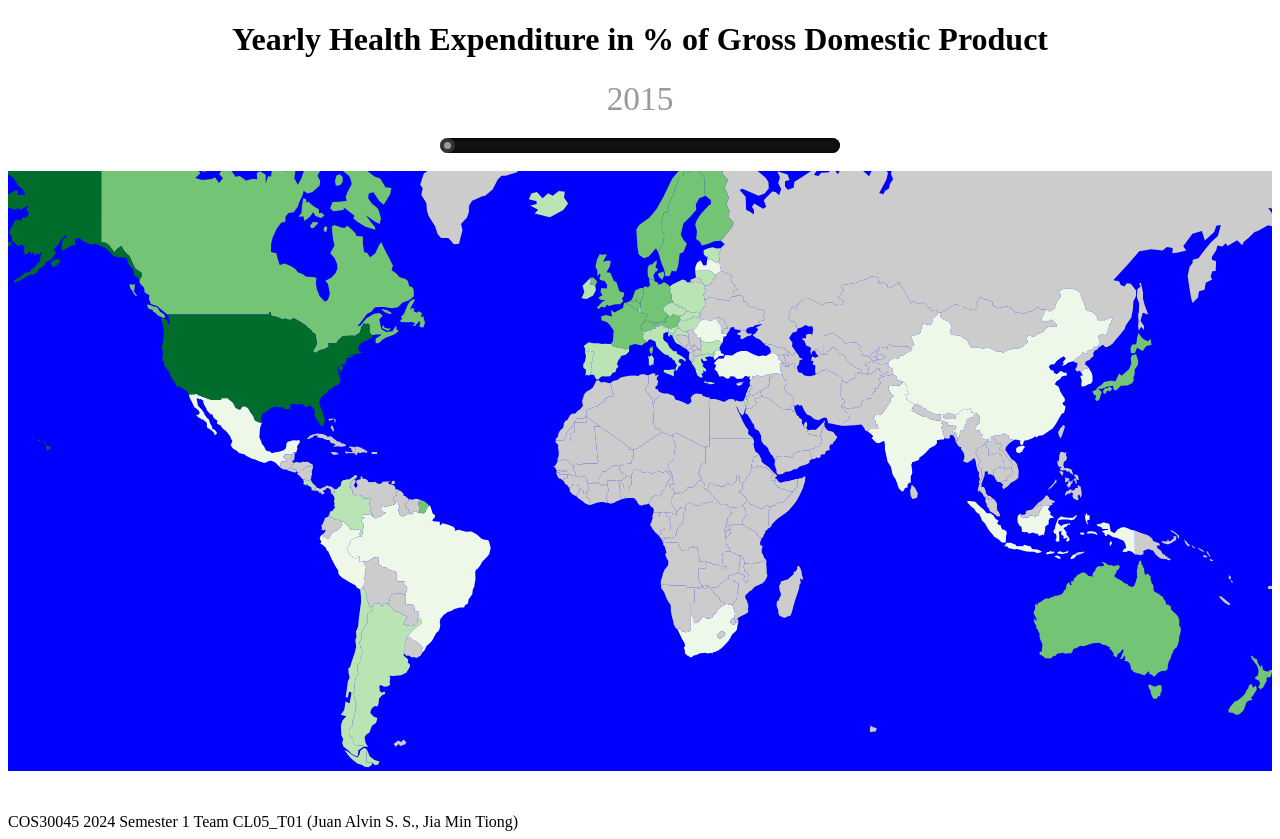
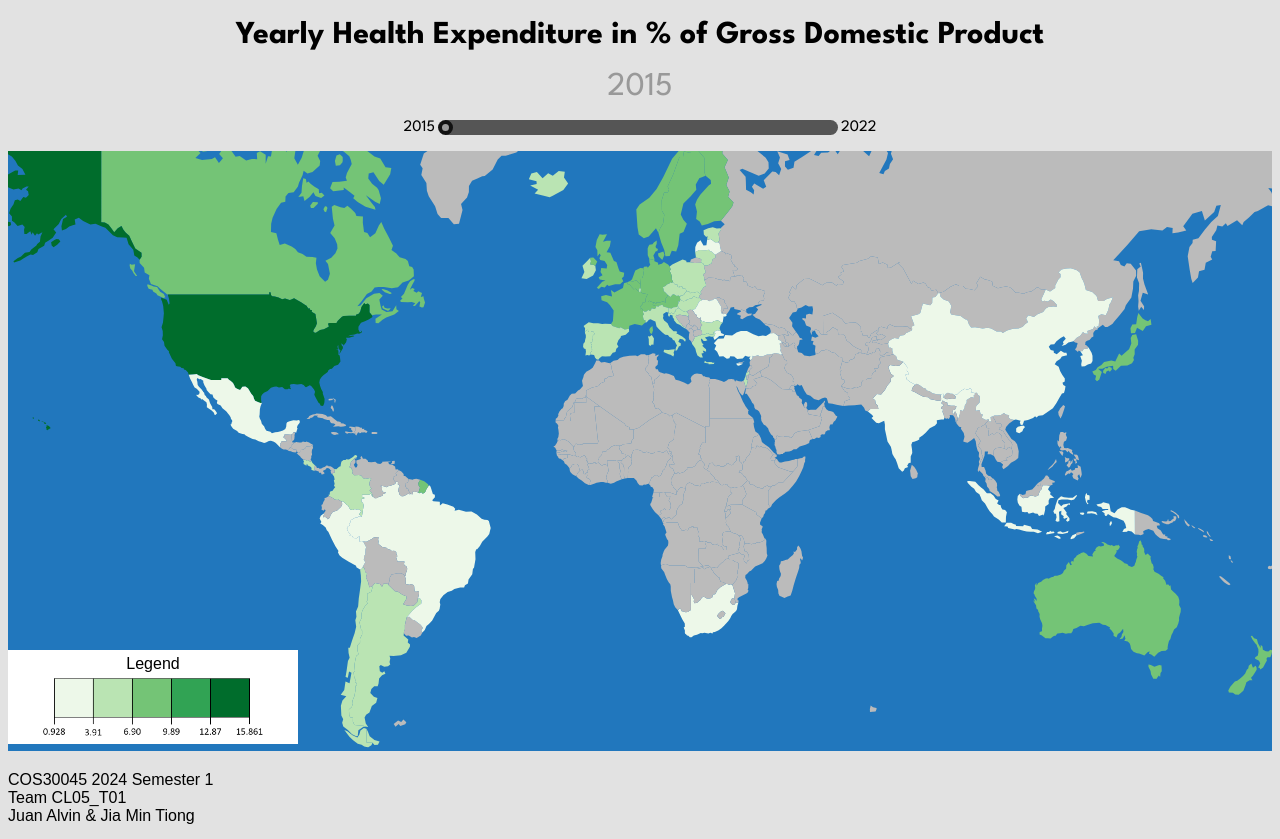
Before and after one commit to JuanAlvin03/dat_vis_team_project, a plain HTML site: page index.html in a window 1280 px wide. Drawn offline with nearby package versions, Linux system fonts and the light colour scheme.

Commit message:
last update i hope
i think its good enough for submission

```diff
--- a/index.html
+++ b/index.html
@@ -10,6 +10,7 @@
     <title>Health Expenditure</title>
 
     <link rel="stylesheet" href="style.css">
+
     <script src="https://unpkg.com/d3@4"></script>
     <!--<script src="https://d3js.org/d3.v7.min.js"></script>-->
 
@@ -23,18 +24,30 @@
     <!-- Add a slider -->
     <!--<input type="range" name="mySlider" id="mySlider" min="2015" max="2022" value="2015">-->
     <div class="div">
+
         <span id="rangeValue">2015</span><br>
-        <Input class="range" type="range" name="mySlider" id="mySlider" min="2015" max="2022" value="2015" onchange="rangeSlide(this.value)" onmousemove="rangeSlide(this.value)">
+
+        <div class="actualSlider">
+            2015 <Input class="range" type="range" name="mySlider" id="mySlider" min="2015" max="2022" value="2015" onchange="rangeSlide(this.value)" onmousemove="rangeSlide(this.value)"> 2022
+        </div>
     </div>
 
     <p id="chart"></p>
 
-    <p id="legend"></p>
-    <div id="tooltip" style="position:relative; background-color: white; padding: 10px; border: 1px solid #ccc; border-radius: 4px;"></div>
+    <p id="legend">
+        <div id="legend">
+            <span>Legend</span>
+            <img src="legend.png" alt="Legend Image">
+        </div>
+    </p>
+    <div id="tooltip" style="position:absolute; background-color: white; padding: 10px; border: 1px solid #ccc; border-radius: 4px;"></div>
 
-    <footer>COS30045 2024 Semester 1 Team CL05_T01 (Juan Alvin S. S., Jia Min Tiong)</footer>
+    <footer>COS30045 2024 Semester 1<br>Team CL05_T01<br>Juan Alvin & Jia Min Tiong</footer>
 
     <script>
+
+
+
     function rangeSlide(value) {
         document.getElementById('rangeValue').innerHTML = value;
     }
--- a/script.js
+++ b/script.js
@@ -28,12 +28,11 @@ function init(){
                 .append("svg")
                 .attr("width", w)
                 .attr("height", h)
-                .style("background-color", "blue")
 
     // https://gist.github.com/piwodlaiwo/3734a1357696dcff203a94012646e932
 
     d3.json("countries-110m.json", function(error, world) {
-        console.log(world);
+        //console.log(world);
 
         var healthData = [];
         var yearlyData = [];
@@ -124,6 +123,9 @@ function init(){
                 onlyValue.push(parseFloat(data[i].Value));
             }
 
+            console.log(d3.min(onlyValue));
+            console.log(d3.max(onlyValue));
+
             color.domain([
                 d3.min(onlyValue),
                 d3.max(onlyValue)
@@ -160,9 +162,8 @@ function init(){
                     var value = findDataByCountryName(d.properties.name);
 
                     if(value === "No Data"){
-                        return "#ccc" // if there is no value
+                        return "#bbb" // if there is no value
                     } else {
-                        console.log(value);
                         return color(value); // use the color based on the data
                     }
                 })
@@ -174,16 +175,29 @@ function init(){
                         .attr("fill", "orange")
 
                     var value = findDataByCountryName(d.properties.name);
-                    tooltip.style("visibility", "visible")
-                           .html("<strong>Country:</strong> " + d.properties.name + "<br><strong>Year:</strong> " + selectedYear + "<br><strong>Value:</strong> " + value + "% of GDP");
+                    if(value === "No Data"){
+                        tooltip.style("visibility", "visible")
+                                .html("<strong>Country:</strong> " + d.properties.name + "<br><strong>Year:</strong> " + selectedYear + "<br><strong>Value:</strong> " + value);
+                    } else {
+                        tooltip.style("visibility", "visible")
+                                .html("<strong>Country:</strong> " + d.properties.name + "<br><strong>Year:</strong> " + selectedYear + "<br><strong>Value:</strong> " + value + "% of GDP");
+                    }
 
+                    svg.selectAll("path")
+                        .style("opacity", 0.5)
+
+                    d3.select(this)
+                        .style("opacity", 1)
                 })
                 .on("mousemove", function(event) {
+                    tooltip.style("top", "550px")
+                            .style("left", "20px");
+
+                    /*
                     tooltip.style("top", (event.clientX - 10) + "px")
                             .style("left", (event.clientY + 10) + "px");
+                    */
 
-                    //tooltip.style("top", (event.pageY - 10) + "px")
-                           //.style("left", (event.pageX + 10) + "px");
                 })
                 .on("mouseout", function () { // effect when mouse move, not over anymore
                     //change bar to original color
@@ -192,12 +206,14 @@ function init(){
                             var value = findDataByCountryName(d.properties.name);
 
                             if(value === "No Data"){
-                                return "#ccc" // if there is no value
+                                return "#bbb" // if there is no value
                             } else {
-                                console.log(value);
                                 return color(value); // use the color based on the data
                             }
                         })
+
+                    svg.selectAll("path")
+                        .style("opacity", 1)
 
                     tooltip.style("visibility", "hidden");
                 });
@@ -276,29 +292,37 @@ function init(){
                         var value = findDataByCountryName(d.properties.name);
 
                         if(value === "No Data"){
-                            return "#ccc" // if there is no value
+                            return "#bbb" // if there is no value
                         } else {
-                            console.log(value);
                             return color(value); // use the color based on the data
                         }
                     })
 
-                    .on("mouseover", function(d) { // effect when mouse over
+                    .on("mouseover", function(d, event) { // effect when mouse over
                         // change path color to orange
 
                         d3.select(this)
                             .attr("fill", "orange")
 
                         var value = findDataByCountryName(d.properties.name);
-                        tooltip.style("visibility", "visible")
-                               .html("<strong>Country:</strong> " + d.properties.name + "<br><strong>Year:</strong> " + selectedYear + "<br><strong>Value:</strong> " + value + "% of GDP");
+
+                        if(value === "No Data"){
+                            tooltip.style("visibility", "visible")
+                                    .html("<strong>Country:</strong> " + d.properties.name + "<br><strong>Year:</strong> " + selectedYear + "<br><strong>Value:</strong> " + value);
+                        } else {
+                            tooltip.style("visibility", "visible")
+                                    .html("<strong>Country:</strong> " + d.properties.name + "<br><strong>Year:</strong> " + selectedYear + "<br><strong>Value:</strong> " + value + "% of GDP");
+                        }
+
+                        svg.selectAll("path")
+                            .style("opacity", 0.5)
+
+                        d3.select(this)
+                            .style("opacity", 1)
                     })
                     .on("mousemove", function(event) {
-                        tooltip.style("top", (event.clientX - 10) + "px")
-                               .style("left", (event.clientY + 10) + "px");
-
-                        //tooltip.style("top", (event.pageY - 10) + "px")
-                               //.style("left", (event.pageX + 10) + "px");
+                        tooltip.style("top", "550px")
+                            .style("left", "20px");
                     })
                     .on("mouseout", function () { // effect when mouse move, not over anymore
                         //change bar to original color
@@ -307,12 +331,14 @@ function init(){
                                 var value = findDataByCountryName(d.properties.name);
 
                                 if(value === "No Data"){
-                                    return "#ccc" // if there is no value
+                                    return "#bbb" // if there is no value
                                 } else {
-                                    console.log(value);
                                     return color(value); // use the color based on the data
                                 }
                             })
+
+                        svg.selectAll("path")
+                            .style("opacity", 1)
 
                         tooltip.style("visibility", "hidden");
                     });
--- a/style.css
+++ b/style.css
@@ -1,10 +1,23 @@
-/* Popup container - can be anything you want */
+@import url('https://fonts.googleapis.com/css2?family=League+Spartan:wght@100..900&display=swap');
+
+body{
+  background-color: #e2e2e2;
+}
+
+svg{
+  background-color: #2177bd;
+  /*2177bd*/
+}
+
 h1{
   text-align: center;
+  font-family: "League Spartan", sans-serif;
+  font-optical-sizing: auto;
+  font-weight: 700;
+  font-style: normal;
 }
 
 #tooltip {
-  position: absolute;
   visibility: hidden;
   background-color: white;
   padding: 10px;
@@ -12,6 +25,7 @@ h1{
   border-radius: 4px;
   box-shadow: 0px 0px 10px rgba(0, 0, 0, 0.1);
   pointer-events: none;
+  font-family: Arial, Helvetica, sans-serif;
 }
 
 .popup {
@@ -84,20 +98,25 @@ h1{
     text-align: center;
     font-size: 25pt;
     color: #999;
+
+    font-family: "League Spartan", sans-serif;
+    font-optical-sizing: auto;
     font-weight: 400;
+    font-style: normal;
   }
+
   .range {
+    cursor: grab;
     display: flex;
     position: relative;
     align-items: center;
     width: 400px;
     height: 15px;
     -webkit-appearance: none;
-    background: #111;
+    background: #555;
     outline: none;
     border-radius: 15px;
     overflow: hidden;
-    box-shadow: inset 0 0 5px rgba(0, 0, 0, 1);
   }
   .range::-webkit-slider-thumb {
     -webkit-appearance: none;
@@ -105,7 +124,47 @@ h1{
     height: 15px;
     border-radius: 50%;
     background: #999;
-    cursor: pointer;
-    border: 4px solid #333;
+    cursor: grab;
+    border: 4px solid #111;
     box-shadow: -407px 0 0 400px #999;
   }
+
+.actualSlider{
+  flex-direction: row;
+  display: flex;
+  font-family: "League Spartan", sans-serif;
+  font-optical-sizing: auto;
+  font-weight: 400;
+  font-style: normal;
+}
+
+footer{
+  font-family: Arial, Helvetica, sans-serif;
+}
+
+#legend{
+  background-color: white;
+  position: absolute;
+  top: 650px;
+  left: 8px;
+  max-width: 290px;
+  font-family: Arial, Helvetica, sans-serif;
+  display: flex;
+  flex-direction: column;
+  justify-content: center;
+  align-items: center;
+  text-align: center;
+  padding-top: 5px;
+}
+
+img{
+  max-width: 80%;
+  max-height: 80%;
+  margin-top: 5px;
+}
+
+#mySlider{
+  margin: 0;
+  margin-left: 3px;
+  margin-right: 3px;
+}
```
Also changed, not shown: legend.png (added).
